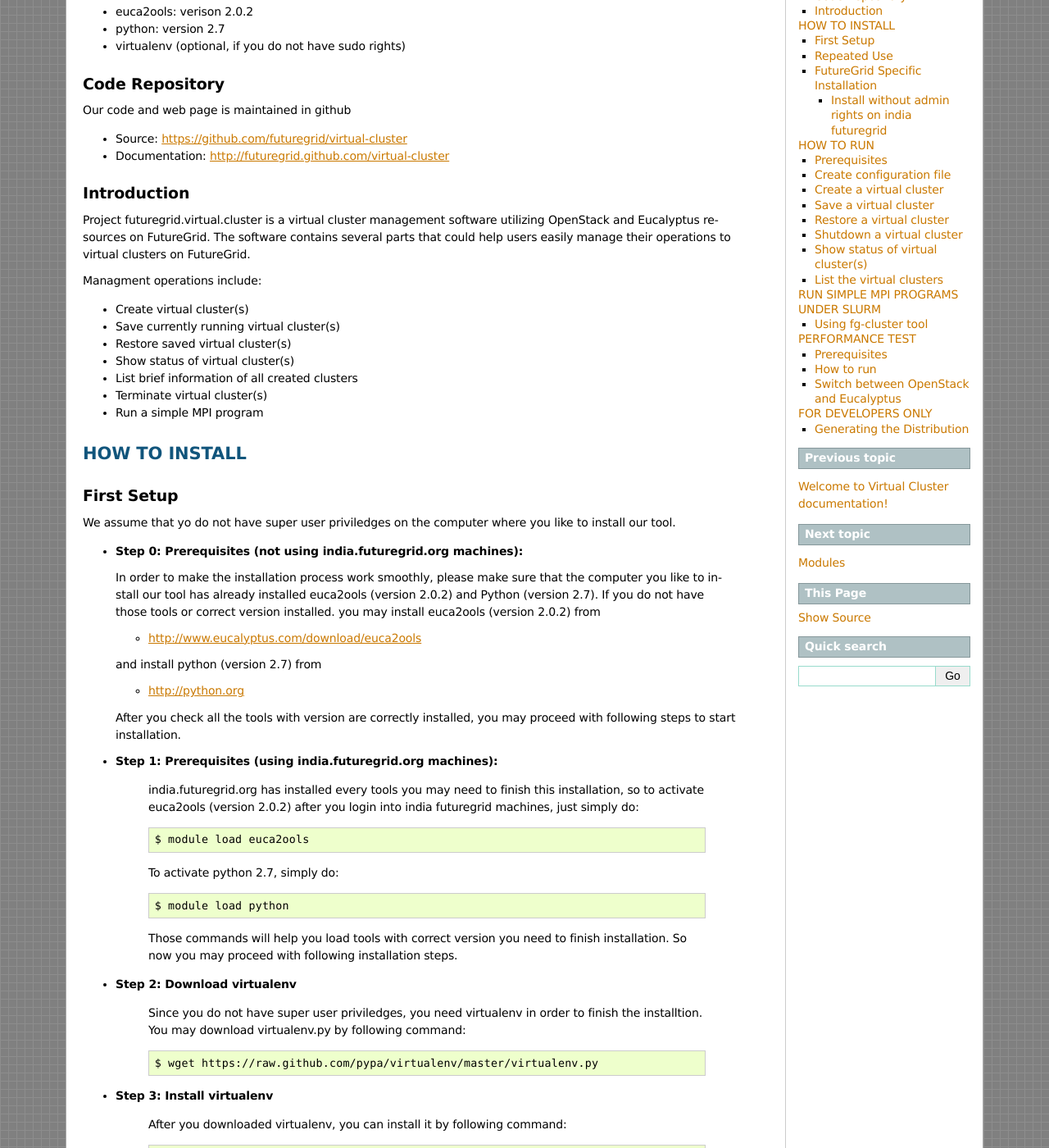
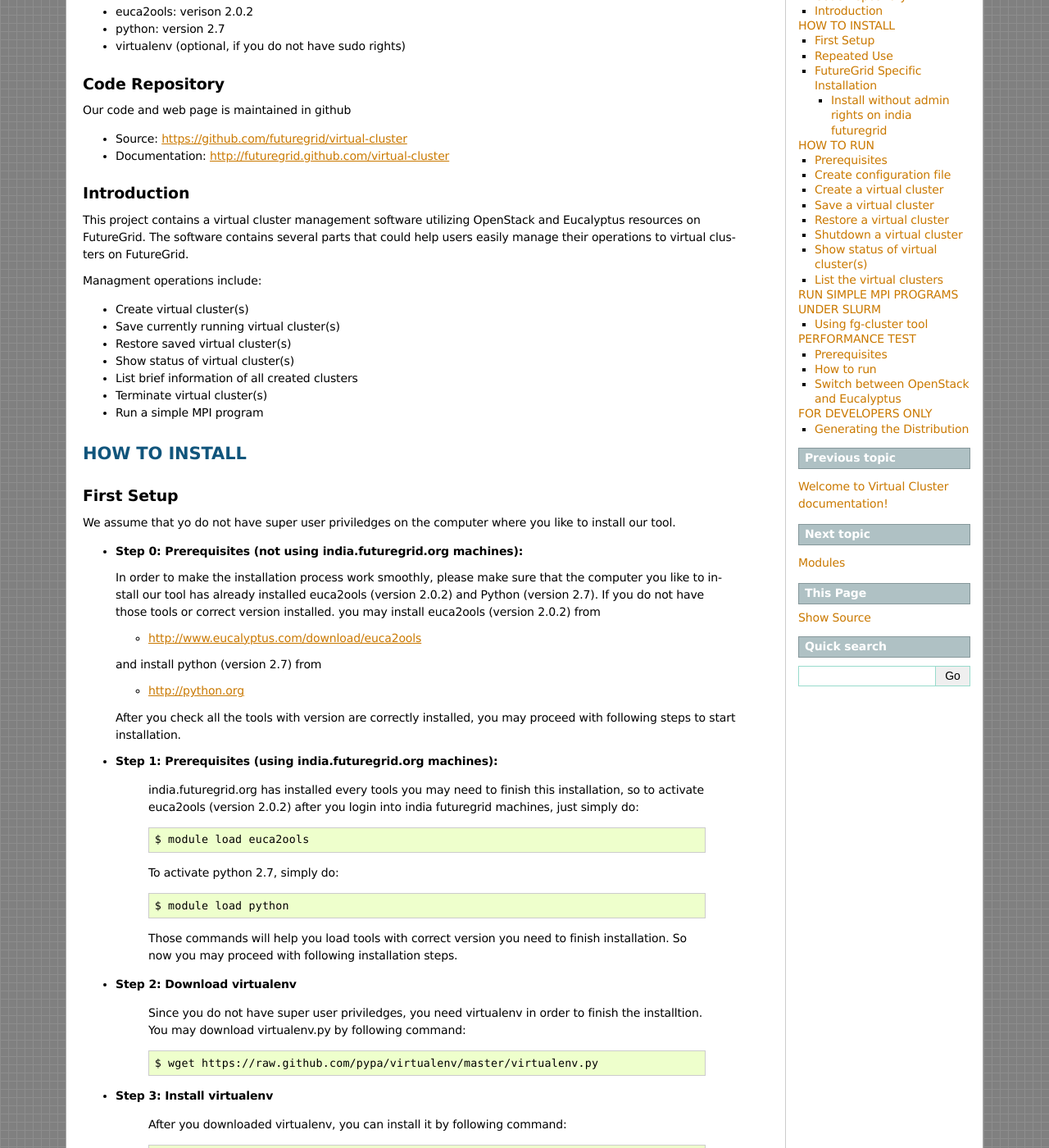
Before and after one commit to futuregrid/virtual-cluster, a Sphinx documentation site: the page built from doc/source/intro.rst, in a window 1280 px wide and 1400 px high, scrolled down 332 px. Shown: the whole window at 82% size. Built offline with Sphinx 7.4.7, drawn with Linux system fonts in a browser that asks for light colours; formulas are drawn with MathJax 3; pages that are not in the unit, such as notebooks, are missing from menus; some of the changed text lies outside the part shown.

Commit message:
changing the namespace

```diff
--- a/doc/source/intro.rst
+++ b/doc/source/intro.rst
@@ -19,7 +19,7 @@
 Introduction
 ------------
 
-Project futuregrid.virtual.cluster is a virtual cluster management
+This project contains a virtual cluster management
 software utilizing OpenStack and Eucalyptus resources on FutureGrid.
 The software contains several parts that could help users easily
 manage their operations to virtual clusters on FutureGrid.
@@ -105,12 +105,12 @@
 	Once virtualenv is activated, you can use pip to install our tool by
 	following command::
 
-	    $ ENV/bin/pip install futuregrid.virtual.cluster
+	    $ ENV/bin/pip install fgvirtualcluster
 
 	If you already had our tool installed, and you want to upgrade to
 	newest version, you can do it by following command::
 
-		$ ENV/bin/pip install --upgrade futuregrid.virtual.cluster
+		$ ENV/bin/pip install --upgrade fgvirtualcluster
 
 	.. note: For more information about virtualenv, you may see documentation of virtualenv at
 
--- a/doc/source/modules.rst
+++ b/doc/source/modules.rst
@@ -1,11 +1,11 @@
 Modules
 =====
 
-.. automodule:: futuregrid.virtual.cluster.CloudInstances
+.. automodule:: fgvirtualcluster.CloudInstances
     :members:
 
-.. automodule:: futuregrid.virtual.cluster.FGCluster
+.. automodule:: fgvirtualcluster.FGCluster
     :members:
 
-.. automodule:: futuregrid.virtual.cluster.Shell
+.. automodule:: fgvirtualcluster.Shell
     :members:
--- a/setup.py
+++ b/setup.py
@@ -66,8 +66,8 @@
 
     entry_points={
         'console_scripts': [
-                'fg-cluster = futuregrid.virtual.cluster.FGCluster:commandline_parser',
-                'fg-csh = futuregrid.virtual.cluster.FGShell:main',
+                'fg-cluster = fgvirtualcluster.FGCluster:commandline_parser',
+                'fg-csh = fgvirtualcluster.FGShell:main',
              ]},
 
     install_requires = [
```
Also changed, not shown: 2 other files.
